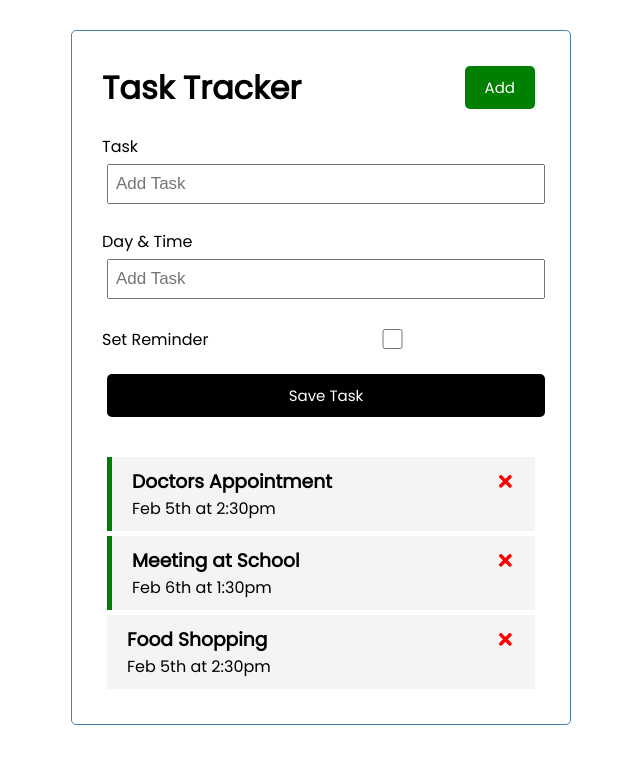
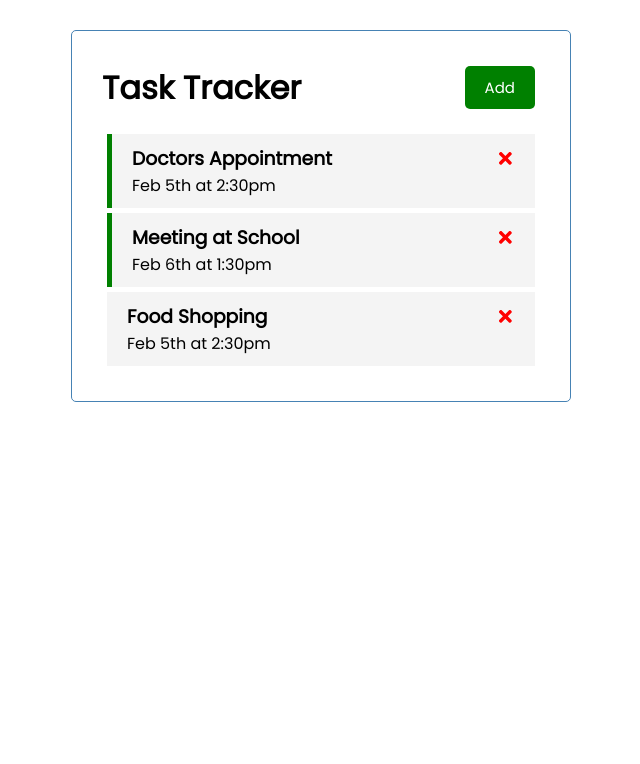
Before and after one commit to AndreiAnton/react-task-tracker, a React (Create React App) app: page / in a window 1280 px wide. Shown: the top 764 px of the page, without its empty margins (319-959 px from the left). Built offline with nearby package versions, Linux system fonts and the light colour scheme.

Commit message:
button toggle

```diff
--- a/src/App.js
+++ b/src/App.js
@@ -5,6 +5,7 @@
 import AddTask from './components/AddTask'
 
 const App = () => {
+  const [showAddTask, setShowAddTask] = useState(false)
   const [tasks, setTasks] = useState([
     {
         id: 1,
@@ -46,10 +47,10 @@
 
   return (
     <div className="container">
-      <Header />
-      <AddTask
+      <Header onAdd={() => setShowAddTask(!showAddTask)} showAdd={showAddTask} />
+      {showAddTask && <AddTask
         onAddTask={addTask}
-      />
+      />}
       {tasks.length > 0 ? <Tasks
         tasks={tasks}
         onDelete={deleteTask}
--- a/src/components/Header.js
+++ b/src/components/Header.js
@@ -1,15 +1,12 @@
 import PropTypes from 'prop-types'
 import Button from './Button'
 
-const Header = ({ title }) => {
-    const onClick = () => {
-        console.log('Click')
-    }
+const Header = ({ title, onAdd, showAdd }) => {
 
     return (
         <header className="header">
             <h1>{title}</h1>
-            <Button color='green' text='Add' onClick={onClick} />
+            <Button color={showAdd ? 'red' : 'green'} text={showAdd ? 'Close' : 'Add'} onClick={onAdd} />
         </header>
     )
 }
```
